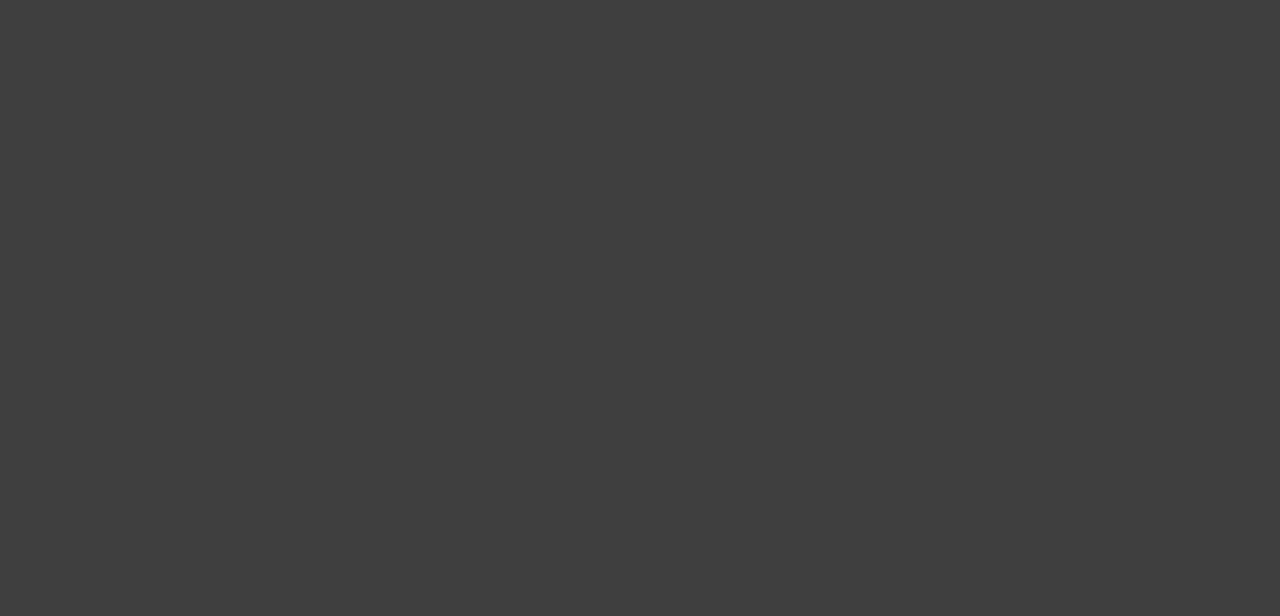
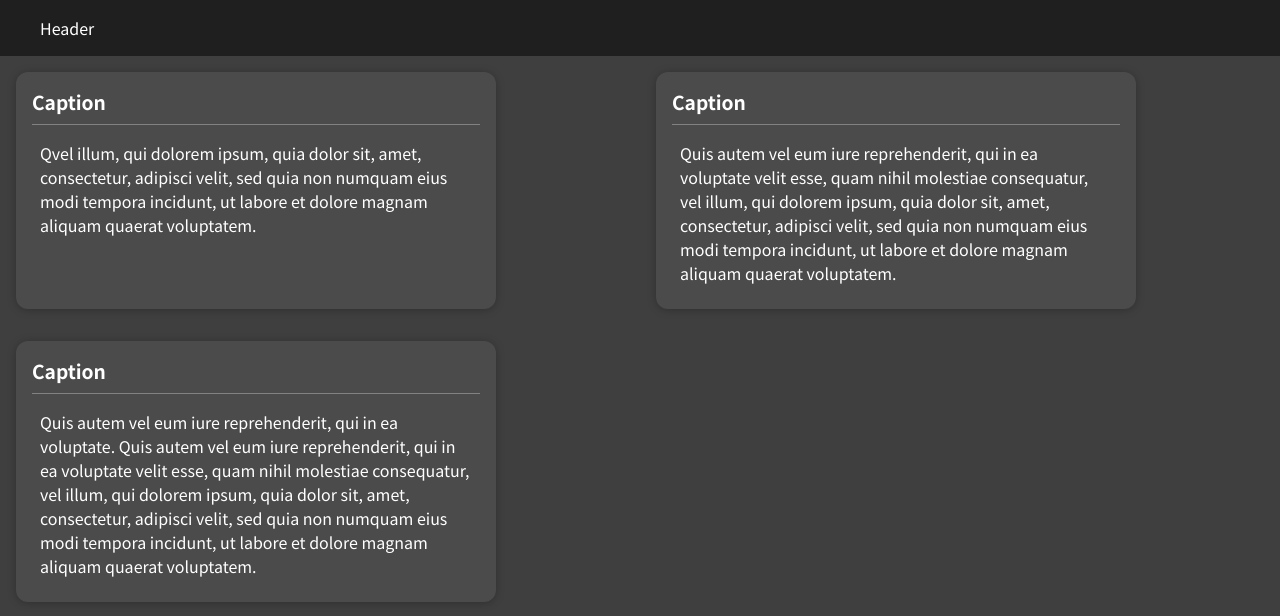
Before and after one commit to Diana-Kravtsova/react, a JavaScript app: page / in a window 1280 px wide. Shown: the top 616 px of the page. Built offline with nearby package versions, Linux system fonts and the light colour scheme.

Commit message:
Add header and cards components

```diff
--- a/src/App.js
+++ b/src/App.js
@@ -1,8 +1,33 @@
+import Header from "./components/Header";
+import Cards from "./components/Cards";
+
 function App() {
-  return (
-    <div>
-    </div>
-  );
+	const info = [
+		{
+			id: '0',
+			caption: 'Caption',
+			text: 'Qvel illum, qui dolorem ipsum, quia dolor sit, amet, consectetur, adipisci velit, sed quia non numquam eius modi tempora incidunt, ut labore et dolore magnam aliquam quaerat voluptatem.',
+		},
+		{
+			id: '1',
+			caption: 'Caption',
+			text: 'Quis autem vel eum iure reprehenderit, qui in ea voluptate velit esse, quam nihil molestiae consequatur, vel illum, qui dolorem ipsum, quia dolor sit, amet, consectetur, adipisci velit, sed quia non numquam eius modi tempora incidunt, ut labore et dolore magnam aliquam quaerat voluptatem.',
+		},
+		{
+			id: '2',
+			caption: 'Caption',
+			text: 'Quis autem vel eum iure reprehenderit, qui in ea voluptate. Quis autem vel eum iure reprehenderit, qui in ea voluptate velit esse, quam nihil molestiae consequatur, vel illum, qui dolorem ipsum, quia dolor sit, amet, consectetur, adipisci velit, sed quia non numquam eius modi tempora incidunt, ut labore et dolore magnam aliquam quaerat voluptatem.',
+		},
+	];
+
+	return (
+		<div>
+			<Header/>
+			<Cards
+				info = {info}
+			/>
+		</div>
+	);
 }
 
 export default App;
--- /dev/null
+++ b/src/components/Card.css
@@ -0,0 +1,29 @@
+.card {
+    padding: 1rem;
+    background-color: #4b4b4b;
+    margin: 1rem auto 1rem 1rem;
+    max-width: 30rem;
+    min-height: 10rem;
+    border-radius: 12px;
+    box-shadow: 0 1px 8px rgba(0, 0, 0, 0.25);
+}
+
+hr{
+    border: none;
+    border-top: 1px solid #838282;
+}
+
+.card-caption {
+    font-size: 1.2rem;
+    font-weight: bold;
+}
+
+.card-text {
+    font-size: 1rem;
+    padding: 0.5rem;
+}
+
+.cards {
+    display: flex;
+    flex-wrap: wrap;
+}
--- /dev/null
+++ b/src/components/Card.js
@@ -0,0 +1,13 @@
+import './Card.css'
+
+function Card({id, caption, text}) {
+	return (
+		<div className={"card"} key={id}>
+			<div className={"card-caption"}>{caption}</div>
+			<hr/>
+			<div className={"card-text"}>{text}</div>
+		</div>
+	);
+}
+
+export default Card;
--- /dev/null
+++ b/src/components/Cards.js
@@ -0,0 +1,19 @@
+import Card from "./Card";
+import './Card.css'
+
+function Cards({info}) {
+	return (
+		<div className={"cards"}>
+			{
+				info.map(({id, caption, text}) =>
+					(<Card
+						id={id}
+						caption={caption}
+						text={text}
+					/>))
+			}
+		</div>
+	);
+}
+
+export default Cards;
--- /dev/null
+++ b/src/components/Header.css
@@ -0,0 +1,13 @@
+.header {
+    display: flex;
+    justify-content: space-between;
+
+    background-color: rgb(31, 31, 31);
+}
+
+.header li{
+    display:inline;
+    list-style: none;
+    text-transform: capitalize;
+    margin-right: 20px;
+}
--- /dev/null
+++ b/src/components/Header.js
@@ -0,0 +1,16 @@
+import "./Header.css"
+import Menu from "./Menu";
+
+function Header() {
+	return (
+		<div className={"header"}>
+			<ul>
+				<Menu items={[
+					"header",
+				]}/>
+			</ul>
+		</div>
+	)
+}
+
+export default Header;
--- /dev/null
+++ b/src/components/Menu.js
@@ -0,0 +1,15 @@
+function Menu({items}) {
+	return (
+		<div>
+			{
+				items.map((name, id) => (
+					<li key={id}>
+						{name}
+					</li>
+				))
+			}
+		</div>
+	)
+}
+
+export default Menu;
--- a/src/index.css
+++ b/src/index.css
@@ -9,6 +9,7 @@ html {
 }
 
 body {
+  color: white;
   margin: 0;
   background-color: #3f3f3f;
 }
```
Also changed, not shown: 1 other file (tests, documents, lock files or other folders).
